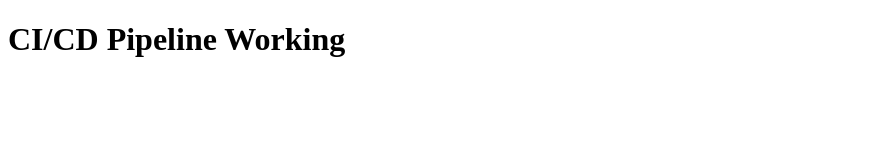
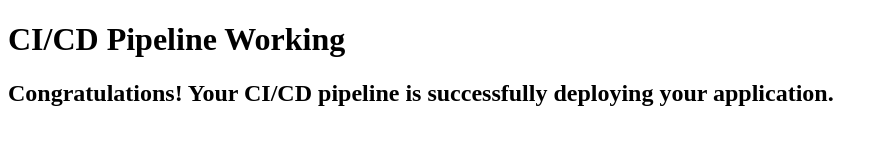
Before and after one commit to 10Andrea10/lab5-ci-cd, a website: page index.html in a window 1280 px wide. Shown: the whole page, without its empty margins (0-887 px from the left). Drawn offline with Linux system fonts and the light colour scheme.

Commit message:
update index file

```diff
--- a/index.html
+++ b/index.html
@@ -7,6 +7,7 @@
 
 <body>
     <h1>CI/CD Pipeline Working</h1>
+    <h2>Congratulations! Your CI/CD pipeline is successfully deploying your application.</h2>
 </body>
 
 </html>
```
